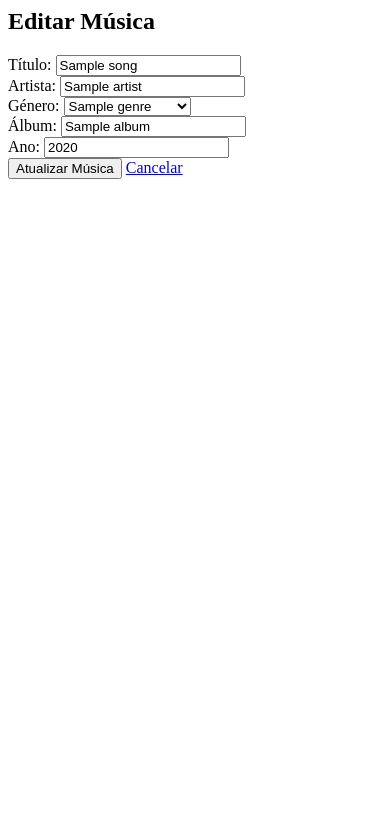
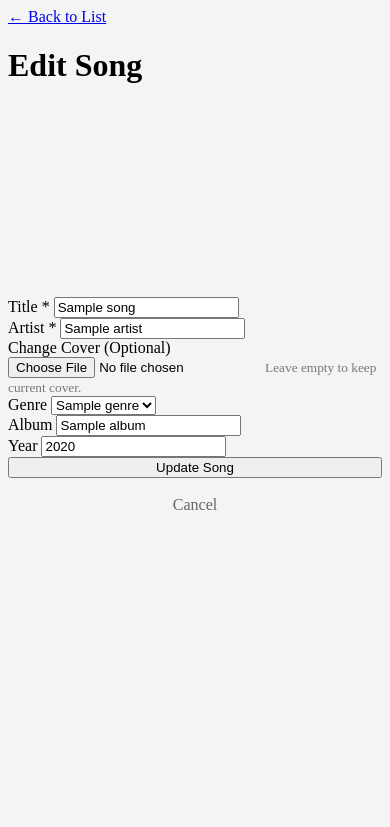
Before and after one commit to santosjoanita/SPOTIFY2.0, a PHP site: the page made by app/views/Songs/update.php in a window 390 px wide. Shown: the top 827 px of the page. Run offline with PHP 8.4, Linux system fonts and the light colour scheme; the template is opened without the code that fills it: most values are stand-ins (such as "Sample title", 1, 10 or a date in 2020).

Commit message:
adicionar editar do CRUD e tirar ficheiros antigos

```diff
--- a/app/views/Songs/update.php
+++ b/app/views/Songs/update.php
@@ -1,47 +1,75 @@
-<?php
-if (empty($data['song'])) {
-    echo '<h3>Música não encontrada.</h3>';
-    echo '<a href="' . $url_alias . '/Songs">Voltar</a>';
-    return;
-}
-$song = $data['song'];
-?>
+<!DOCTYPE html>
+<html lang="pt">
+<head>
+    <meta charset="UTF-8">
+    <title>Edit Song - Song Browser</title>
+    <link href="https://fonts.googleapis.com/css2?family=Playfair+Display:wght@700&family=Roboto:wght@300;400;500;700&display=swap" rel="stylesheet">
+    <link rel="stylesheet" href="<?= $url_alias ?>/assets/css/views_songs.css">
+    <style>
+        /* Ajuste para mostrar o formulário sempre nesta página */
+        #form-container { display: block; margin-top: 50px; }
+        body { background-color: #f4f4f4; }
+    </style>
+</head>
+<body>
 
-<h2>Editar Música</h2>
-<form action="<?= $url_alias ?>/Songs/update/<?= htmlspecialchars($song['id']) ?>" method="POST" class="row gx-3 gy-2">
-  <div class="col-md-6">
-    <label for="title">Título:</label>
-    <input type="text" id="title" name="title" value="<?= htmlspecialchars($song['title']) ?>" class="form-control" required>
+    <a href="<?= $url_alias ?>/Songs" class="btn-home">← Back to List</a>
+
+    <div class="hero" style="height: 200px; background-image: url('<?= $url_alias ?>/assets/img/cat_songs.jpg');">
+        <div class="hero-content">
+            <h1>Edit Song</h1>
         </div>
-  <div class="col-md-6">
-    <label for="artist">Artista:</label>
-    <input type="text" id="artist" name="artist" value="<?= htmlspecialchars($song['artist'] ?? '') ?>" class="form-control" required>
     </div>
 
-  <div class="col-md-6">
-    <label for="genre_id">Género:</label>
-    <select id="genre_id" name="genre_id" class="form-select">
-      <option value="">-- (sem género) --</option>
-      <?php if (!empty($data['genres'])): foreach ($data['genres'] as $g): ?>
-        <option value="<?= htmlspecialchars($g['id']) ?>" <?= (isset($song['genre_id']) && $song['genre_id'] == $g['id']) ? 'selected' : '' ?>><?= htmlspecialchars($g['genre']) ?></option>
-      <?php endforeach; endif; ?>
+    <div id="form-container">
+        <?php $song = $data['song']; ?>
+
+        <form action="<?= $url_alias ?>/Songs/update/<?= $song['id'] ?>" method="POST" enctype="multipart/form-data">
+            <div class="form-group">
+                <label>Title *</label>
+                <input type="text" name="title" value="<?= htmlspecialchars($song['title']) ?>" required>
+            </div>
+
+            <div class="form-group">
+                <label>Artist *</label>
+                <input type="text" name="artist" value="<?= htmlspecialchars($song['artist']) ?>" required>
+            </div>
+
+            <div class="form-group">
+                <label>Change Cover (Optional)</label>
+                <input type="file" name="cover_image" accept="image/*">
+                <small style="color:#777;">Leave empty to keep current cover.</small>
+            </div>
+
+            <div class="form-group">
+                <label>Genre</label>
+                <select name="genre_id">
+                    <option value="">-- Select --</option>
+                    <?php if (!empty($data['genres'])): ?>
+                        <?php foreach($data['genres'] as $g): ?>
+                            <option value="<?= $g['id'] ?>" <?= ($song['genre_id'] == $g['id']) ? 'selected' : '' ?>>
+                                <?= htmlspecialchars($g['genre']) ?>
+                            </option>
+                        <?php endforeach; ?>
+                    <?php endif; ?>
                 </select>
             </div>
 
-  <div class="col-md-6">
-    <label for="album">Álbum:</label>
-    <input type="text" id="album" name="album" value="<?= htmlspecialchars($song['album'] ?? '') ?>" class="form-control">
+            <div class="form-group">
+                <label>Album</label>
+                <input type="text" name="album" value="<?= htmlspecialchars($song['album'] ?? '') ?>">
             </div>
 
-  <div class="col-md-3">
-    <label for="year">Ano:</label>
-    <input type="number" id="year" name="year" value="<?= htmlspecialchars($song['year'] ?? '') ?>" class="form-control">
+            <div class="form-group">
+                <label>Year</label>
+                <input type="number" name="year" value="<?= htmlspecialchars($song['year'] ?? '') ?>">
             </div>
 
-  <!-- Cover URL removed from update form -->
+            <button type="submit" class="btn btn-add" style="width:100%">Update Song</button>
+            <br><br>
+            <a href="<?= $url_alias ?>/Songs" style="display:block; text-align:center; color:#666; text-decoration:none;">Cancel</a>
+        </form>
+    </div>
 
-  <div class="col-12 mt-2">
-    <button type="submit" class="btn btn-primary">Atualizar Música</button>
-    <a href="<?= $url_alias ?>/Songs" class="btn btn-secondary">Cancelar</a>
-  </div>
-</form>
+</body>
+</html>
--- a/assets/js/views_songs.js
+++ b/assets/js/views_songs.js
@@ -25,7 +25,7 @@ function toggleDeleteMode() {
         mainBtn.textContent = "Cancel";
         mainBtn.style.background = "#777";
     } else {
-        mainBtn.textContent = "Remover Música";
+        mainBtn.textContent = "Remove Music"; // Corrigi o texto para inglês para bater certo
         mainBtn.style.background = "#FF3D00";
     }
 }
```
Also changed, not shown: app/controllers/Songs.php (+90 -11 lines), app/views/Songs/index.php (+7 -22 lines), app/views/genres/house.php (deleted, +0 -45 lines), app/views/genres/oldschool.php (deleted, +0 -43 lines), app/views/genres/techno.php (deleted, +0 -43 lines), assets/css/views_songs.css (+25 -25 lines), 1 other file. Lines whose indentation alone changed are shown as unchanged.
